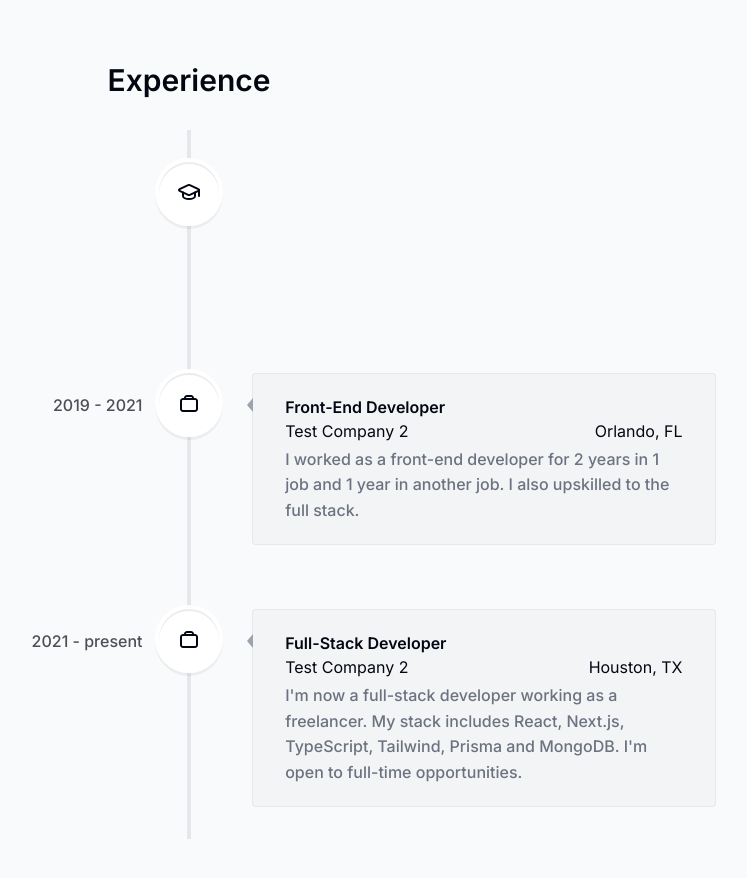
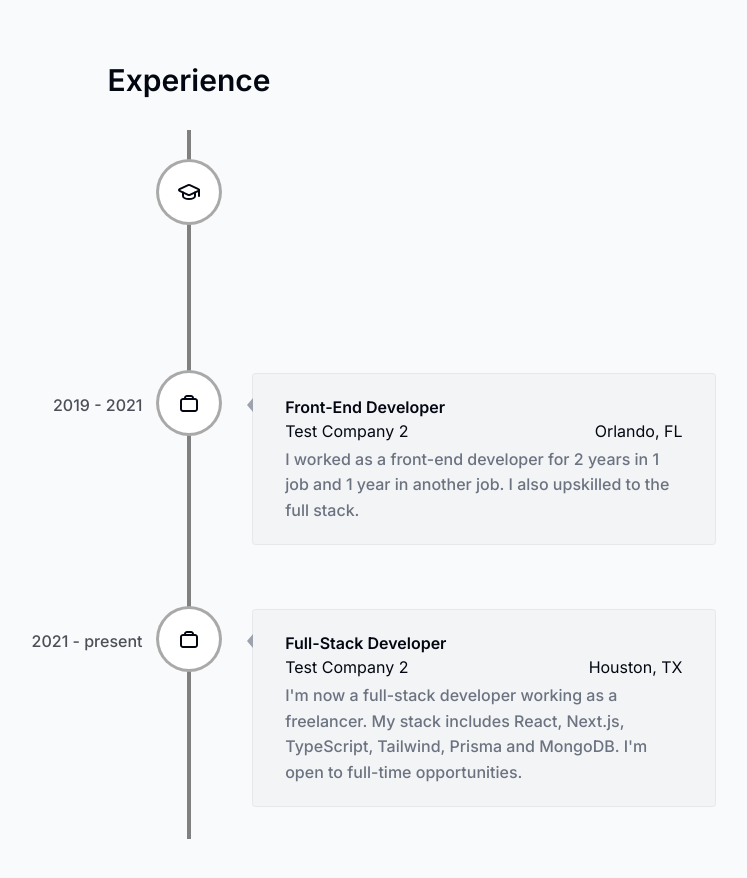
Before and after one commit to fchoi1/portfolio_v2, a Next.js app: page / in a window 1280 px wide. Shown: the part 3240-4118 px from the top of the page, without its empty margins (451-1198 px from the left). Built offline with nearby package versions, Linux system fonts and the light colour scheme; no server answers.

Commit message:
udpated theme colors

```diff
--- a/app/globals.css
+++ b/app/globals.css
@@ -2,13 +2,13 @@
 @tailwind components;
 @tailwind utilities;
 
-html {
+/* html {
   --line-color: #e5e7eb
 }
 
 html.dark{
   --line-color: rgba(255,255,255,0.2)
-}
+} */
 
 .borderBlack {
   @apply border border-black/10
--- a/components/experience.tsx
+++ b/components/experience.tsx
@@ -14,7 +14,7 @@ export default function experience() {
 
   return (
     <Section title="Experience" id="Experience" wide>
-      <VerticalTimeline lineColor="">
+      <VerticalTimeline lineColor={theme === "light" ? "gray" : "DimGray"}>
         {experiencesData.map(({ title, company, location, description, date, type }, index) => {
           const { ref, inView } = useInView({
             triggerOnce: true,
@@ -40,7 +40,8 @@ export default function experience() {
                 contentArrowStyle={{ borderRight: "0.4rem solid #9ca3af" }}
                 icon={icon}
                 iconStyle={{
-                  background: theme === "light" ? "white" : "rgba(255,255,255,0.2)",
+                  background: theme === "light" ? "white" : "#383838",
+                  boxShadow: theme === "light" ? "0 0 0 3px darkgray" : "0 0 0 3px WhiteSmoke",
                   fontSize: "1.5rem",
                 }}
                 date={date}
```
